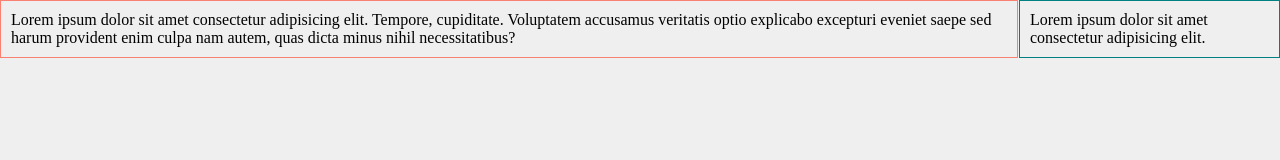
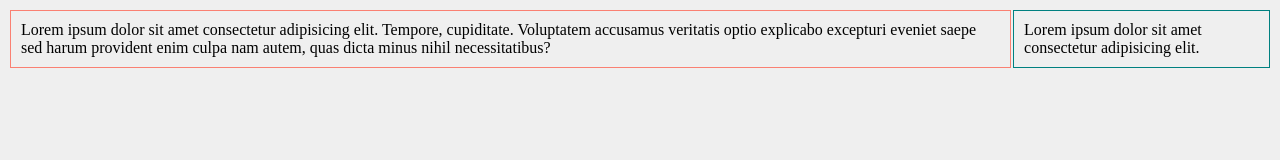
Before and after one commit to caesareza/html-css-flexbox, a plain HTML site: page index.html in a window 1280 px wide. Drawn offline with Linux system fonts and the light colour scheme.

Commit message:
css padding main

```diff
--- a/styles.css
+++ b/styles.css
@@ -7,11 +7,12 @@ body {
 }
 .page {
   display: flex;
+  padding: 10px;
 }
 main {
   border: 1px solid salmon;
   padding: 10px;
-  margin-right: 1px;
+  margin-right: 2px;
 }
 aside {
   border: 1px solid teal;
```
